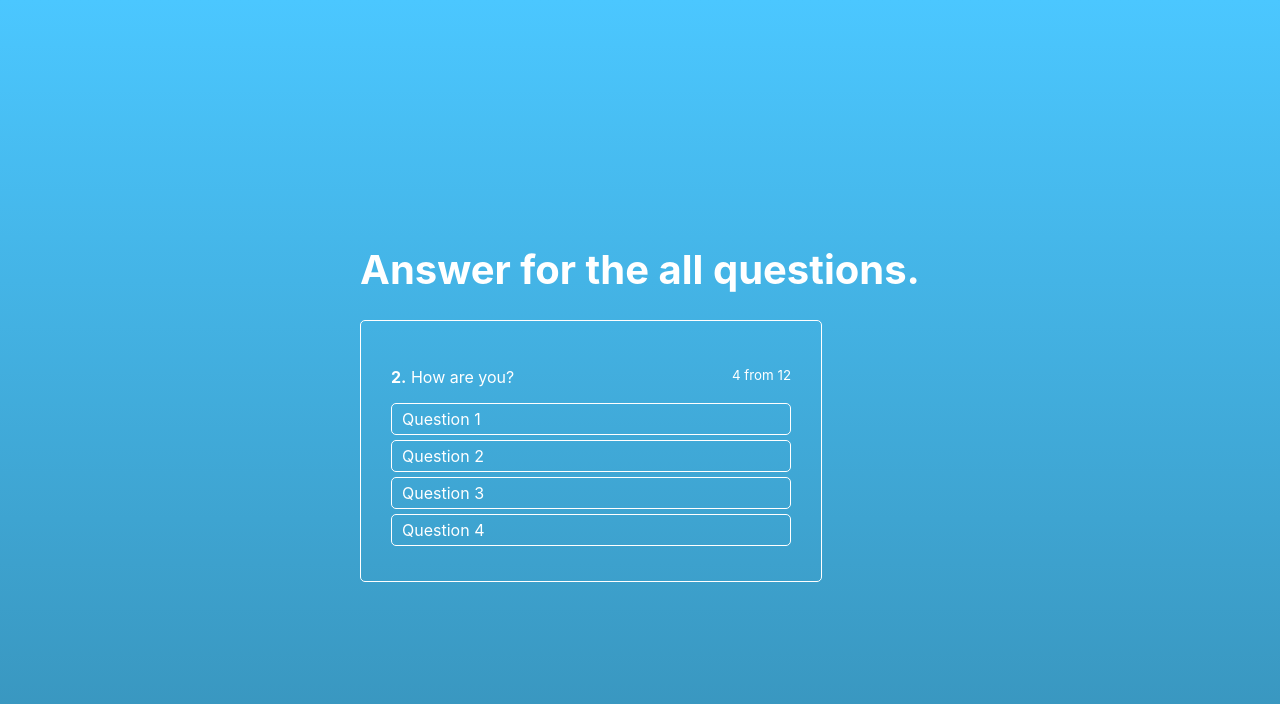
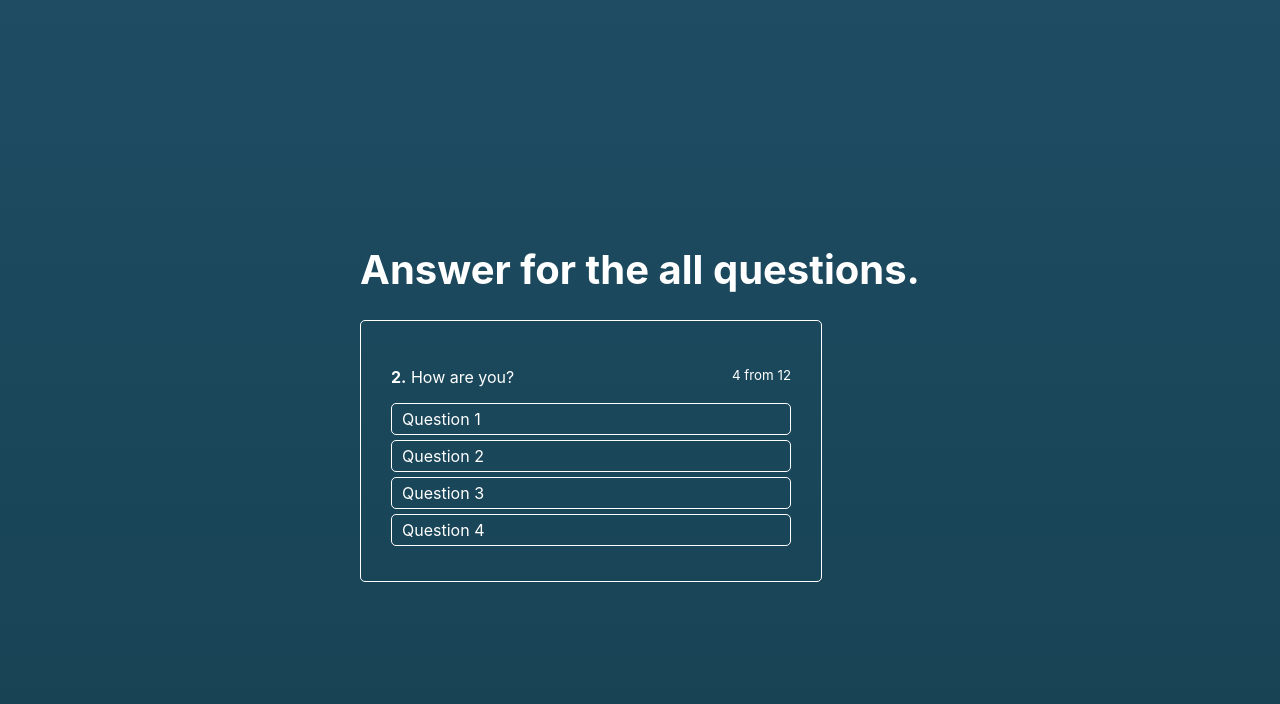
Before and after one commit to seriiserii825/react-minin, a React (Create React App) app: page / in a window 1280 px wide. Shown: the top 704 px of the page. Built offline with nearby package versions, Linux system fonts and the light colour scheme.

Commit message:
gradient

```diff
--- a/src/containers/quiz/quiz.scss
+++ b/src/containers/quiz/quiz.scss
@@ -4,7 +4,7 @@
   align-items: center;
   width: 100%;
   height: 100%;
-  background: linear-gradient(#4bc7ff, #3791b8);
+  background: linear-gradient(180deg, #1f4c63, #174253);
   h1 {
     font-size: 40px;
     color: white;
```
